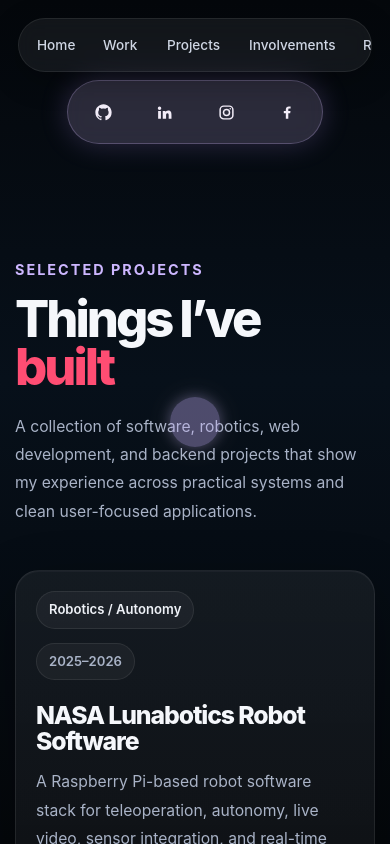
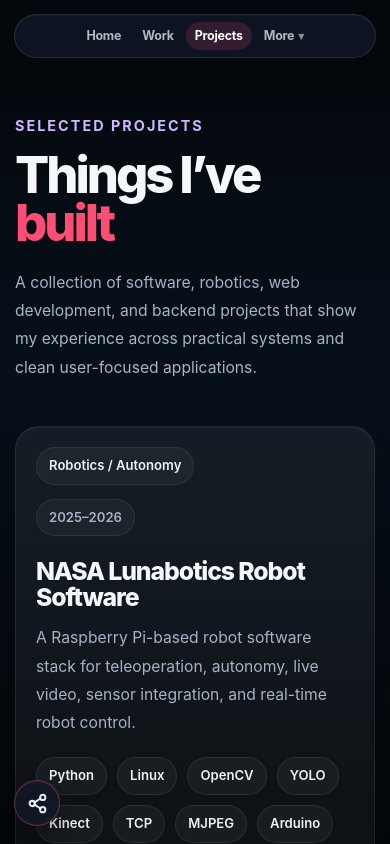
Before and after one commit to tausif02/tausif02.github.io, a React (Vite) app: page /projects in a window 390 px wide. Shown: the top 844 px of the page. Built offline with nearby package versions, Linux system fonts and the light colour scheme.

Commit message:
Mobile version update

```diff
--- a/src/App.jsx
+++ b/src/App.jsx
@@ -40,7 +40,7 @@
       <Routes>
         <Route path="/" element={<Home />} />
         <Route path="/work" element={<Work />} />
-        <Route path="/projects" element={<Projects />} />{" "}
+        <Route path="/projects" element={<Projects />} />
         <Route path="/involvements" element={<Involvements />} />
         <Route path="/resume" element={<Placeholder title="Resume" />} />
       </Routes>
--- a/src/components/CursorGlow.jsx
+++ b/src/components/CursorGlow.jsx
@@ -4,6 +4,12 @@
 
 export default function CursorGlow() {
   useEffect(() => {
+    const isTouchDevice =
+      window.matchMedia("(max-width: 768px)").matches ||
+      window.matchMedia("(pointer: coarse)").matches;
+
+    if (isTouchDevice) return;
+
     const cursorGlow = document.getElementById("cursorGlow");
 
     if (!cursorGlow) return;
@@ -52,8 +58,11 @@
 
     hoverItems.forEach((item, index) => {
       const handleEnter = () => {
-        const isNavLink = item.classList.contains("nav-link");
-        const isSocialLink = item.closest(".social-sidebar");
+        const isNavLink =
+          item.classList.contains("nav-link") ||
+          item.classList.contains("mobile-nav-link");
+        const isSocialLink =
+          item.closest(".social-sidebar") || item.closest(".mobile-social");
 
         if (isNavLink || isSocialLink) {
           cursorGlow.style.opacity = "0";
@@ -64,8 +73,11 @@
       };
 
       const handleLeave = () => {
-        const isNavLink = item.classList.contains("nav-link");
-        const isSocialLink = item.closest(".social-sidebar");
+        const isNavLink =
+          item.classList.contains("nav-link") ||
+          item.classList.contains("mobile-nav-link");
+        const isSocialLink =
+          item.closest(".social-sidebar") || item.closest(".mobile-social");
 
         if (isNavLink || isSocialLink) {
           cursorGlow.style.opacity = "0.9";
--- a/src/components/Navbar.jsx
+++ b/src/components/Navbar.jsx
@@ -1,10 +1,18 @@
+/* Navbar.jsx */
+import { useState } from "react";
 import { NavLink } from "react-router-dom";
 import "../styles/shared.css";
 
 export default function Navbar() {
+  const [menuOpen, setMenuOpen] = useState(false);
+
+  function closeMenu() {
+    setMenuOpen(false);
+  }
+
   return (
     <header className="topbar">
-      <nav className="nav-pill" aria-label="Main Navigation">
+      <nav className="nav-pill desktop-nav" aria-label="Main Navigation">
         <NavLink
           to="/"
           end
@@ -43,6 +51,76 @@
           Resume
         </a>
       </nav>
+
+      <nav className="mobile-nav-pill" aria-label="Mobile Navigation">
+        <NavLink
+          to="/"
+          end
+          onClick={closeMenu}
+          className={({ isActive }) =>
+            `mobile-nav-link ${isActive ? "active" : ""}`
+          }
+        >
+          Home
+        </NavLink>
+
+        <NavLink
+          to="/work"
+          onClick={closeMenu}
+          className={({ isActive }) =>
+            `mobile-nav-link ${isActive ? "active" : ""}`
+          }
+        >
+          Work
+        </NavLink>
+
+        <NavLink
+          to="/projects"
+          onClick={closeMenu}
+          className={({ isActive }) =>
+            `mobile-nav-link ${isActive ? "active" : ""}`
+          }
+        >
+          Projects
+        </NavLink>
+
+        <div className="mobile-more-wrap">
+          <button
+            type="button"
+            className={`mobile-more-btn ${menuOpen ? "active" : ""}`}
+            onClick={() => setMenuOpen(!menuOpen)}
+            aria-label="Open more navigation links"
+            aria-expanded={menuOpen}
+          >
+            More
+            <span>▾</span>
+          </button>
+
+          {menuOpen && (
+            <div className="mobile-more-menu">
+              <NavLink
+                to="/involvements"
+                onClick={closeMenu}
+                className={({ isActive }) =>
+                  `mobile-more-link ${isActive ? "active" : ""}`
+                }
+              >
+                Involvements
+              </NavLink>
+
+              <a
+                href="/Resume.pdf"
+                className="mobile-more-link"
+                target="_blank"
+                rel="noreferrer"
+                onClick={closeMenu}
+              >
+                Resume
+              </a>
+            </div>
+          )}
+        </div>
+      </nav>
     </header>
   );
 }
--- a/src/components/SocialSidebar.jsx
+++ b/src/components/SocialSidebar.jsx
@@ -1,31 +1,25 @@
+/* SocialSidebar.jsx */
+import { useState } from "react";
 import "../styles/shared.css";
 
-export default function SocialSidebar() {
+function GithubIcon() {
   return (
-    <aside className="social-sidebar" aria-label="Social links">
-      <a
-        href="https://github.com/tausif02"
-        target="_blank"
-        rel="noreferrer"
-        aria-label="GitHub"
-      >
     <svg viewBox="0 0 24 24" fill="currentColor" aria-hidden="true">
       <path d="M12 .5C5.65.5.5 5.65.5 12a11.5 11.5 0 0 0 7.86 10.92c.58.1.79-.25.79-.56v-2.02c-3.2.7-3.88-1.36-3.88-1.36-.52-1.32-1.27-1.67-1.27-1.67-1.04-.7.08-.69.08-.69 1.15.08 1.75 1.18 1.75 1.18 1.02 1.75 2.67 1.25 3.32.96.1-.74.4-1.25.72-1.54-2.56-.29-5.25-1.28-5.25-5.68 0-1.25.45-2.28 1.18-3.08-.12-.29-.51-1.46.11-3.04 0 0 .96-.31 3.15 1.18a10.9 10.9 0 0 1 5.74 0c2.18-1.49 3.14-1.18 3.14-1.18.63 1.58.24 2.75.12 3.04.73.8 1.17 1.83 1.17 3.08 0 4.41-2.7 5.39-5.28 5.67.41.35.78 1.03.78 2.08v3.08c0 .31.21.67.8.56A11.5 11.5 0 0 0 23.5 12C23.5 5.65 18.35.5 12 .5Z" />
     </svg>
-      </a>
+  );
+}
 
-      <a
-        href="https://www.linkedin.com/in/tausifahmed02/"
-        target="_blank"
-        rel="noreferrer"
-        aria-label="LinkedIn"
-      >
+function LinkedinIcon() {
+  return (
     <svg viewBox="0 0 24 24" fill="currentColor" aria-hidden="true">
       <path d="M4.98 3.5A2.48 2.48 0 1 0 5 8.46 2.48 2.48 0 0 0 4.98 3.5ZM3 9.75h3.97V21H3ZM9.5 9.75h3.8v1.53h.05c.53-1 1.82-2.05 3.75-2.05 4.01 0 4.75 2.64 4.75 6.07V21h-3.96v-5.09c0-1.21-.02-2.77-1.69-2.77-1.69 0-1.95 1.32-1.95 2.68V21H9.5Z" />
     </svg>
-      </a>
+  );
+}
 
-      <a href="#" target="_blank" rel="noreferrer" aria-label="Instagram">
+function InstagramIcon() {
+  return (
     <svg
       viewBox="0 0 24 24"
       fill="none"
@@ -45,13 +39,112 @@
         stroke="none"
       ></circle>
     </svg>
+  );
+}
+
+function FacebookIcon() {
+  return (
+    <svg viewBox="0 0 24 24" fill="currentColor" aria-hidden="true">
+      <path d="M13.12 21v-8.02h2.7l.4-3.12h-3.1V7.87c0-.9.25-1.52 1.54-1.52H16.4V3.56c-.3-.04-1.34-.12-2.54-.12-2.51 0-4.23 1.54-4.23 4.37v2.05H6.78v3.12h2.85V21h3.49Z" />
+    </svg>
+  );
+}
+
+function ShareIcon() {
+  return (
+    <svg
+      viewBox="0 0 24 24"
+      fill="none"
+      stroke="currentColor"
+      strokeWidth="2.3"
+      strokeLinecap="round"
+      strokeLinejoin="round"
+      aria-hidden="true"
+    >
+      <circle cx="18" cy="5" r="3"></circle>
+      <circle cx="6" cy="12" r="3"></circle>
+      <circle cx="18" cy="19" r="3"></circle>
+      <path d="M8.6 10.7 15.4 6.3"></path>
+      <path d="M8.6 13.3 15.4 17.7"></path>
+    </svg>
+  );
+}
+
+export default function SocialSidebar() {
+  const [open, setOpen] = useState(false);
+
+  return (
+    <>
+      <aside
+        className="social-sidebar desktop-social"
+        aria-label="Social links"
+      >
+        <a
+          href="https://github.com/tausif02"
+          target="_blank"
+          rel="noreferrer"
+          aria-label="GitHub"
+        >
+          <GithubIcon />
+        </a>
+
+        <a
+          href="https://www.linkedin.com/in/tausifahmed02/"
+          target="_blank"
+          rel="noreferrer"
+          aria-label="LinkedIn"
+        >
+          <LinkedinIcon />
+        </a>
+
+        <a href="#" target="_blank" rel="noreferrer" aria-label="Instagram">
+          <InstagramIcon />
         </a>
 
         <a href="#" target="_blank" rel="noreferrer" aria-label="Facebook">
-        <svg viewBox="0 0 24 24" fill="currentColor" aria-hidden="true">
-          <path d="M13.12 21v-8.02h2.7l.4-3.12h-3.1V7.87c0-.9.25-1.52 1.54-1.52H16.4V3.56c-.3-.04-1.34-.12-2.54-.12-2.51 0-4.23 1.54-4.23 4.37v2.05H6.78v3.12h2.85V21h3.49Z" />
-        </svg>
+          <FacebookIcon />
         </a>
       </aside>
+
+      <div className={`mobile-social ${open ? "open" : ""}`}>
+        <div className="mobile-social-links" aria-label="Mobile social links">
+          <a
+            href="https://github.com/tausif02"
+            target="_blank"
+            rel="noreferrer"
+            aria-label="GitHub"
+          >
+            <GithubIcon />
+          </a>
+
+          <a
+            href="https://www.linkedin.com/in/tausifahmed02/"
+            target="_blank"
+            rel="noreferrer"
+            aria-label="LinkedIn"
+          >
+            <LinkedinIcon />
+          </a>
+
+          <a href="#" target="_blank" rel="noreferrer" aria-label="Instagram">
+            <InstagramIcon />
+          </a>
+
+          <a href="#" target="_blank" rel="noreferrer" aria-label="Facebook">
+            <FacebookIcon />
+          </a>
+        </div>
+
+        <button
+          type="button"
+          className="mobile-social-toggle"
+          onClick={() => setOpen(!open)}
+          aria-label="Toggle social links"
+          aria-expanded={open}
+        >
+          {open ? "×" : <ShareIcon />}
+        </button>
+      </div>
+    </>
   );
 }
--- a/src/index.css
+++ b/src/index.css
@@ -1,3 +1,4 @@
+/* index.css */
 @import "tailwindcss";
 
 html,
@@ -7,3 +8,276 @@
   padding: 0;
   min-height: 100%;
 }
+/* ========================= */
+/* Mobile navbar + socials   */
+/* ========================= */
+
+.mobile-nav-pill,
+.mobile-social {
+  display: none;
+}
+
+/* Tablet / mobile */
+@media (max-width: 768px) {
+  .cursor-glow {
+    display: none !important;
+  }
+
+  .topbar {
+    width: 100%;
+    padding: 18px 14px 0;
+    display: flex;
+    justify-content: center;
+    pointer-events: none;
+  }
+
+  .desktop-nav,
+  .desktop-social {
+    display: none !important;
+  }
+
+  .mobile-nav-pill {
+    display: flex;
+    align-items: center;
+    justify-content: center;
+    gap: 6px;
+    width: min(94vw, 430px);
+    padding: 8px;
+    border-radius: 999px;
+    background: rgba(17, 24, 39, 0.78);
+    border: 1px solid rgba(255, 255, 255, 0.1);
+    box-shadow:
+      0 18px 45px rgba(0, 0, 0, 0.35),
+      inset 0 1px 0 rgba(255, 255, 255, 0.04);
+    backdrop-filter: blur(18px);
+    -webkit-backdrop-filter: blur(18px);
+    pointer-events: auto;
+  }
+
+  .mobile-nav-link,
+  .mobile-more-btn {
+    color: rgba(226, 232, 240, 0.78);
+    text-decoration: none;
+    border: 0;
+    background: transparent;
+    font-size: 0.82rem;
+    font-weight: 650;
+    letter-spacing: -0.02em;
+    padding: 9px 11px;
+    border-radius: 999px;
+    line-height: 1;
+    transition:
+      color 180ms ease,
+      background 180ms ease,
+      transform 180ms ease;
+  }
+
+  .mobile-nav-link.active,
+  .mobile-more-btn.active {
+    color: #ffffff;
+    background: rgba(255, 79, 129, 0.16);
+  }
+
+  .mobile-nav-link:active,
+  .mobile-more-btn:active {
+    transform: scale(0.96);
+  }
+
+  .mobile-more-wrap {
+    position: relative;
+  }
+
+  .mobile-more-btn {
+    display: flex;
+    align-items: center;
+    gap: 4px;
+    cursor: pointer;
+  }
+
+  .mobile-more-btn span {
+    font-size: 0.7rem;
+    opacity: 0.75;
+  }
+
+  .mobile-more-menu {
+    position: absolute;
+    top: calc(100% + 12px);
+    right: 0;
+    min-width: 165px;
+    padding: 8px;
+    border-radius: 18px;
+    background: rgba(14, 20, 32, 0.95);
+    border: 1px solid rgba(255, 255, 255, 0.12);
+    box-shadow: 0 18px 45px rgba(0, 0, 0, 0.4);
+    backdrop-filter: blur(18px);
+    -webkit-backdrop-filter: blur(18px);
+    animation: mobileMenuIn 180ms ease both;
+  }
+
+  .mobile-more-link {
+    display: block;
+    color: rgba(226, 232, 240, 0.82);
+    text-decoration: none;
+    font-size: 0.86rem;
+    font-weight: 650;
+    padding: 11px 12px;
+    border-radius: 12px;
+    transition:
+      color 180ms ease,
+      background 180ms ease;
+  }
+
+  .mobile-more-link:hover,
+  .mobile-more-link.active {
+    color: #ffffff;
+    background: rgba(255, 255, 255, 0.08);
+  }
+
+  @keyframes mobileMenuIn {
+    from {
+      opacity: 0;
+      transform: translateY(-8px) scale(0.97);
+    }
+
+    to {
+      opacity: 1;
+      transform: translateY(0) scale(1);
+    }
+  }
+
+  .mobile-social {
+    position: fixed;
+    left: 18px;
+    bottom: 22px;
+    z-index: 80;
+    display: flex;
+    flex-direction: column;
+    align-items: center;
+    gap: 10px;
+  }
+
+  .mobile-social-toggle,
+  .mobile-social-links a {
+    width: 48px;
+    height: 48px;
+    border-radius: 999px;
+    display: grid;
+    place-items: center;
+    color: rgba(248, 250, 252, 0.92);
+    background: rgba(17, 24, 39, 0.86);
+    border: 1px solid rgba(255, 255, 255, 0.12);
+    box-shadow:
+      0 14px 30px rgba(0, 0, 0, 0.38),
+      inset 0 1px 0 rgba(255, 255, 255, 0.05);
+    backdrop-filter: blur(16px);
+    -webkit-backdrop-filter: blur(16px);
+  }
+
+  .mobile-social-toggle {
+    border: 1px solid rgba(255, 79, 129, 0.38);
+    cursor: pointer;
+    font-size: 1.65rem;
+    line-height: 1;
+    transition:
+      transform 180ms ease,
+      background 180ms ease,
+      border-color 180ms ease;
+  }
+
+  .mobile-social-toggle svg {
+    width: 21px;
+    height: 21px;
+  }
+
+  .mobile-social.open .mobile-social-toggle {
+    background: rgba(255, 79, 129, 0.18);
+    border-color: rgba(255, 79, 129, 0.52);
+    transform: rotate(90deg);
+  }
+
+  .mobile-social-links {
+    display: flex;
+    flex-direction: column;
+    gap: 10px;
+    pointer-events: none;
+  }
+
+  .mobile-social-links a {
+    opacity: 0;
+    transform: translateY(14px) scale(0.85);
+    transition:
+      opacity 180ms ease,
+      transform 180ms ease,
+      background 180ms ease,
+      color 180ms ease;
+  }
+
+  .mobile-social.open .mobile-social-links {
+    pointer-events: auto;
+  }
+
+  .mobile-social.open .mobile-social-links a {
+    opacity: 1;
+    transform: translateY(0) scale(1);
+  }
+
+  .mobile-social.open .mobile-social-links a:nth-child(1) {
+    transition-delay: 30ms;
+  }
+
+  .mobile-social.open .mobile-social-links a:nth-child(2) {
+    transition-delay: 60ms;
+  }
+
+  .mobile-social.open .mobile-social-links a:nth-child(3) {
+    transition-delay: 90ms;
+  }
+
+  .mobile-social.open .mobile-social-links a:nth-child(4) {
+    transition-delay: 120ms;
+  }
+
+  .mobile-social-links a:hover {
+    background: rgba(255, 79, 129, 0.16);
+    color: #ffffff;
+  }
+
+  .mobile-social-links svg {
+    width: 21px;
+    height: 21px;
+  }
+}
+
+/* Smaller phones */
+@media (max-width: 430px) {
+  .topbar {
+    padding-top: 14px;
+  }
+
+  .mobile-nav-pill {
+    width: calc(100vw - 24px);
+    gap: 3px;
+    padding: 7px;
+  }
+
+  .mobile-nav-link,
+  .mobile-more-btn {
+    font-size: 0.78rem;
+    padding: 8px 9px;
+  }
+
+  .mobile-more-menu {
+    right: -4px;
+  }
+
+  .mobile-social {
+    left: 14px;
+    bottom: 18px;
+  }
+
+  .mobile-social-toggle,
+  .mobile-social-links a {
+    width: 46px;
+    height: 46px;
+  }
+}
```
Lines whose indentation alone changed are shown as unchanged.
